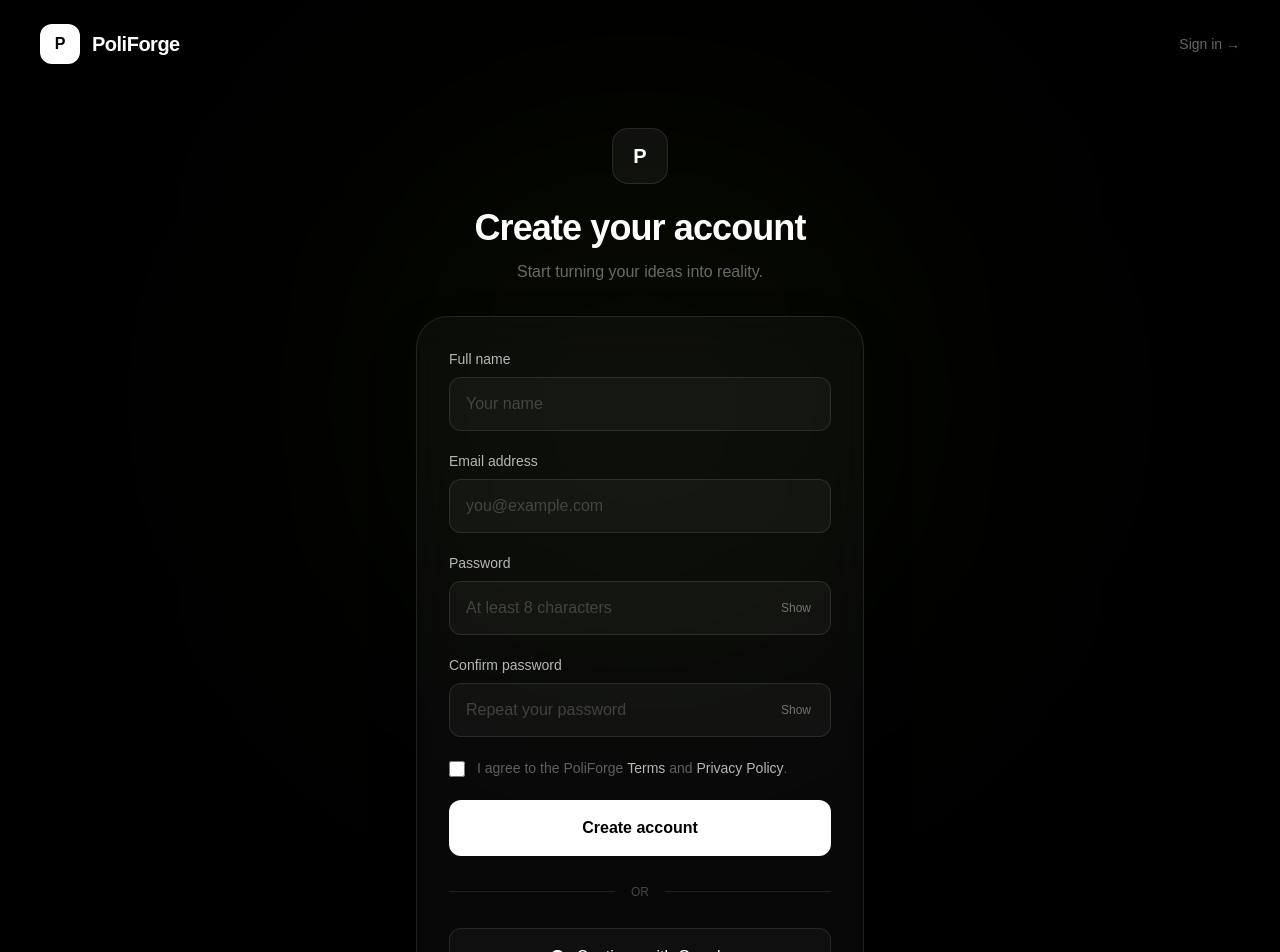
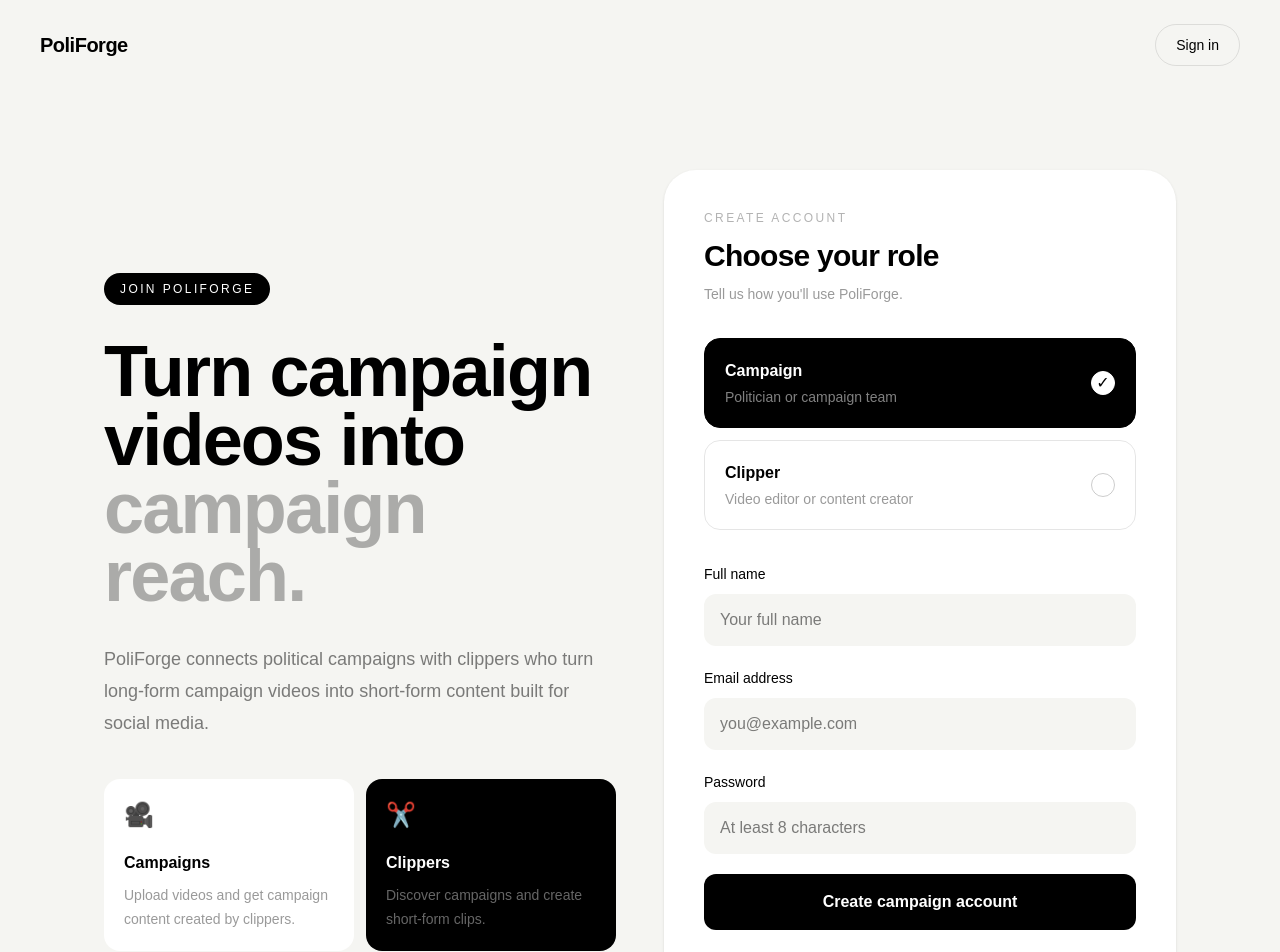
Before and after one commit to stephenmuriuki632-png/poliforge, a Next.js app: page /signup in a window 1280 px wide. Shown: the top 952 px of the page. Built offline with nearby package versions, Linux system fonts and the light colour scheme.

Commit message:
lUpdate signup with campaign and clipper roles

```diff
--- a/app/signup/page.tsx
+++ b/app/signup/page.tsx
@@ -1,282 +1,234 @@
 "use client";
 
 import Link from "next/link";
-import { FormEvent, useState } from "react";
+import { useState } from "react";
 
 export default function SignupPage() {
-  const [name, setName] = useState("");
-  const [email, setEmail] = useState("");
-  const [password, setPassword] = useState("");
-  const [confirmPassword, setConfirmPassword] = useState("");
-  const [showPassword, setShowPassword] = useState(false);
-  const [showConfirm, setShowConfirm] = useState(false);
-  const [loading, setLoading] = useState(false);
-  const [error, setError] = useState("");
-
-  const handleSubmit = async (e: FormEvent<HTMLFormElement>) => {
-    e.preventDefault();
-    setError("");
-
-    if (password !== confirmPassword) {
-      setError("Passwords do not match.");
-      return;
-    }
-
-    if (password.length < 8) {
-      setError("Password must be at least 8 characters.");
-      return;
-    }
-
-    setLoading(true);
-
-    // Authentication will be connected later.
-    await new Promise((resolve) => setTimeout(resolve, 800));
-
-    setLoading(false);
-  };
+  const [role, setRole] = useState<"campaign" | "clipper">("campaign");
 
   return (
-    <main className="min-h-screen bg-black text-white">
-      {/* Background glow */}
-      <div className="pointer-events-none fixed left-1/2 top-1/2 h-[500px] w-[500px] -translate-x-1/2 -translate-y-1/2 rounded-full bg-lime-400/[0.06] blur-[140px]" />
-
-      <div className="relative z-10 flex min-h-screen flex-col">
-
-        {/* Header */}
-        <header className="flex items-center justify-between px-6 py-6 md:px-10">
-          <Link href="/" className="flex items-center gap-3">
-            <div className="flex h-10 w-10 items-center justify-center rounded-xl bg-white font-black text-black">
-              P
-            </div>
-
-            <span className="text-xl font-bold tracking-tight">
+    <main className="min-h-screen bg-[#f5f5f2] text-black">
+      <header className="flex items-center justify-between px-6 py-6 sm:px-10">
+        <Link href="/" className="text-xl font-bold tracking-tight">
           PoliForge
-            </span>
         </Link>
 
         <Link
           href="/login"
-            className="text-sm text-white/40 transition hover:text-white"
+          className="rounded-full border border-black/10 px-5 py-2.5 text-sm transition hover:bg-black hover:text-white"
         >
-            Sign in →
+          Sign in
         </Link>
       </header>
 
-        {/* Signup */}
-        <div className="flex flex-1 items-center justify-center px-6 py-10">
-          <div className="w-full max-w-md">
+      <div className="mx-auto grid max-w-6xl gap-12 px-6 py-10 sm:px-10 lg:grid-cols-2 lg:items-center lg:py-20">
+        {/* Left */}
+        <section>
+          <span className="inline-flex rounded-full bg-black px-4 py-2 text-xs font-medium uppercase tracking-[0.2em] text-white">
+            Join PoliForge
+          </span>
 
-            {/* Heading */}
-            <div className="mb-8 text-center">
-              <div className="mx-auto mb-6 flex h-14 w-14 items-center justify-center rounded-2xl border border-white/10 bg-white/[0.05] text-xl font-black">
-                P
-              </div>
-
-              <h1 className="text-4xl font-bold tracking-tight">
-                Create your account
+          <h1 className="mt-8 text-5xl font-bold leading-[0.95] tracking-tight sm:text-7xl">
+            Turn campaign
+            <br />
+            videos into
+            <br />
+            <span className="text-black/30">campaign reach.</span>
           </h1>
 
-              <p className="mt-3 text-white/40">
-                Start turning your ideas into reality.
+          <p className="mt-8 max-w-lg text-lg leading-8 text-black/50">
+            PoliForge connects political campaigns with clippers who
+            turn long-form campaign videos into short-form content
+            built for social media.
+          </p>
+
+          <div className="mt-10 grid max-w-lg gap-3 sm:grid-cols-2">
+            <div className="rounded-2xl bg-white p-5">
+              <div className="text-2xl">🎥</div>
+
+              <h3 className="mt-5 font-semibold">
+                Campaigns
+              </h3>
+
+              <p className="mt-2 text-sm leading-6 text-black/40">
+                Upload videos and get campaign content created by
+                clippers.
               </p>
             </div>
 
-            {/* Card */}
-            <div className="rounded-[2rem] border border-white/10 bg-white/[0.03] p-6 shadow-2xl shadow-black/50 backdrop-blur-xl md:p-8">
+            <div className="rounded-2xl bg-black p-5 text-white">
+              <div className="text-2xl">✂️</div>
 
-              <form onSubmit={handleSubmit} className="space-y-5">
+              <h3 className="mt-5 font-semibold">
+                Clippers
+              </h3>
 
-                {/* Name */}
+              <p className="mt-2 text-sm leading-6 text-white/40">
+                Discover campaigns and create short-form clips.
+              </p>
+            </div>
+          </div>
+        </section>
+
+        {/* Signup card */}
+        <section className="rounded-[2rem] bg-white p-7 shadow-sm sm:p-10">
           <div>
-                  <label
-                    htmlFor="name"
-                    className="mb-2 block text-sm font-medium text-white/70"
+            <p className="text-xs font-medium uppercase tracking-[0.2em] text-black/30">
+              Create account
+            </p>
+
+            <h2 className="mt-3 text-3xl font-bold tracking-tight">
+              Choose your role
+            </h2>
+
+            <p className="mt-2 text-sm leading-6 text-black/40">
+              Tell us how you'll use PoliForge.
+            </p>
+          </div>
+
+          {/* Role selection */}
+          <div className="mt-8 grid gap-3">
+            <button
+              type="button"
+              onClick={() => setRole("campaign")}
+              className={`rounded-2xl border p-5 text-left transition ${
+                role === "campaign"
+                  ? "border-black bg-black text-white"
+                  : "border-black/10 hover:border-black/30"
+              }`}
             >
+              <div className="flex items-center justify-between">
+                <div>
+                  <p className="font-semibold">
+                    Campaign
+                  </p>
+
+                  <p
+                    className={`mt-1 text-sm ${
+                      role === "campaign"
+                        ? "text-white/50"
+                        : "text-black/40"
+                    }`}
+                  >
+                    Politician or campaign team
+                  </p>
+                </div>
+
+                <div
+                  className={`flex h-6 w-6 items-center justify-center rounded-full border ${
+                    role === "campaign"
+                      ? "border-white bg-white text-black"
+                      : "border-black/20"
+                  }`}
+                >
+                  {role === "campaign" && "✓"}
+                </div>
+              </div>
+            </button>
+
+            <button
+              type="button"
+              onClick={() => setRole("clipper")}
+              className={`rounded-2xl border p-5 text-left transition ${
+                role === "clipper"
+                  ? "border-black bg-black text-white"
+                  : "border-black/10 hover:border-black/30"
+              }`}
+            >
+              <div className="flex items-center justify-between">
+                <div>
+                  <p className="font-semibold">
+                    Clipper
+                  </p>
+
+                  <p
+                    className={`mt-1 text-sm ${
+                      role === "clipper"
+                        ? "text-white/50"
+                        : "text-black/40"
+                    }`}
+                  >
+                    Video editor or content creator
+                  </p>
+                </div>
+
+                <div
+                  className={`flex h-6 w-6 items-center justify-center rounded-full border ${
+                    role === "clipper"
+                      ? "border-white bg-white text-black"
+                      : "border-black/20"
+                  }`}
+                >
+                  {role === "clipper" && "✓"}
+                </div>
+              </div>
+            </button>
+          </div>
+
+          {/* Form */}
+          <form className="mt-8 space-y-5">
+            <div>
+              <label className="text-sm font-medium">
                 Full name
               </label>
 
               <input
-                    id="name"
                 type="text"
-                    required
-                    value={name}
-                    onChange={(e) => setName(e.target.value)}
-                    placeholder="Your name"
-                    autoComplete="name"
-                    className="w-full rounded-xl border border-white/10 bg-white/[0.04] px-4 py-3.5 text-white outline-none transition placeholder:text-white/20 focus:border-lime-400/50 focus:bg-white/[0.06]"
+                placeholder="Your full name"
+                className="mt-2 w-full rounded-xl bg-[#f5f5f2] px-4 py-3.5 outline-none transition focus:ring-2 focus:ring-black/10"
               />
             </div>
 
-                {/* Email */}
             <div>
-                  <label
-                    htmlFor="email"
-                    className="mb-2 block text-sm font-medium text-white/70"
-                  >
+              <label className="text-sm font-medium">
                 Email address
               </label>
 
               <input
-                    id="email"
                 type="email"
-                    required
-                    value={email}
-                    onChange={(e) => setEmail(e.target.value)}
                 placeholder="you@example.com"
-                    autoComplete="email"
-                    className="w-full rounded-xl border border-white/10 bg-white/[0.04] px-4 py-3.5 text-white outline-none transition placeholder:text-white/20 focus:border-lime-400/50 focus:bg-white/[0.06]"
+                className="mt-2 w-full rounded-xl bg-[#f5f5f2] px-4 py-3.5 outline-none transition focus:ring-2 focus:ring-black/10"
               />
             </div>
 
-                {/* Password */}
             <div>
-                  <label
-                    htmlFor="password"
-                    className="mb-2 block text-sm font-medium text-white/70"
-                  >
+              <label className="text-sm font-medium">
                 Password
               </label>
 
-                  <div className="relative">
               <input
-                      id="password"
-                      type={showPassword ? "text" : "password"}
-                      required
-                      minLength={8}
-                      value={password}
-                      onChange={(e) => setPassword(e.target.value)}
+                type="password"
                 placeholder="At least 8 characters"
-                      autoComplete="new-password"
-                      className="w-full rounded-xl border border-white/10 bg-white/[0.04] px-4 py-3.5 pr-20 text-white outline-none transition placeholder:text-white/20 focus:border-lime-400/50 focus:bg-white/[0.06]"
+                className="mt-2 w-full rounded-xl bg-[#f5f5f2] px-4 py-3.5 outline-none transition focus:ring-2 focus:ring-black/10"
               />
+            </div>
 
             <button
-                      type="button"
-                      onClick={() => setShowPassword(!showPassword)}
-                      className="absolute right-3 top-1/2 -translate-y-1/2 rounded-lg px-2 py-1 text-xs text-white/40 transition hover:text-white"
+              type="submit"
+              className="w-full rounded-xl bg-black py-4 font-semibold text-white transition hover:bg-black/80"
             >
-                      {showPassword ? "Hide" : "Show"}
-                    </button>
-                  </div>
-                </div>
-
-                {/* Confirm password */}
-                <div>
-                  <label
-                    htmlFor="confirmPassword"
-                    className="mb-2 block text-sm font-medium text-white/70"
-                  >
-                    Confirm password
-                  </label>
-
-                  <div className="relative">
-                    <input
-                      id="confirmPassword"
-                      type={showConfirm ? "text" : "password"}
-                      required
-                      value={confirmPassword}
-                      onChange={(e) => setConfirmPassword(e.target.value)}
-                      placeholder="Repeat your password"
-                      autoComplete="new-password"
-                      className="w-full rounded-xl border border-white/10 bg-white/[0.04] px-4 py-3.5 pr-20 text-white outline-none transition placeholder:text-white/20 focus:border-lime-400/50 focus:bg-white/[0.06]"
-                    />
-
-                    <button
-                      type="button"
-                      onClick={() => setShowConfirm(!showConfirm)}
-                      className="absolute right-3 top-1/2 -translate-y-1/2 rounded-lg px-2 py-1 text-xs text-white/40 transition hover:text-white"
-                    >
-                      {showConfirm ? "Hide" : "Show"}
-                    </button>
-                  </div>
-                </div>
-
-                {/* Error */}
-                {error && (
-                  <div className="rounded-xl border border-red-400/20 bg-red-400/5 px-4 py-3 text-sm text-red-300">
-                    {error}
-                  </div>
-                )}
-
-                {/* Terms */}
-                <label className="flex cursor-pointer items-start gap-3 text-sm leading-relaxed text-white/35">
-                  <input
-                    type="checkbox"
-                    required
-                    className="mt-1 h-4 w-4 rounded border-white/20 bg-white/5 accent-lime-400"
-                  />
-
-                  <span>
-                    I agree to the PoliForge{" "}
-                    <button
-                      type="button"
-                      className="text-white/70 hover:text-lime-300"
-                    >
-                      Terms
-                    </button>{" "}
-                    and{" "}
-                    <button
-                      type="button"
-                      className="text-white/70 hover:text-lime-300"
-                    >
-                      Privacy Policy
-                    </button>
-                    .
-                  </span>
-                </label>
-
-                {/* Create account */}
-                <button
-                  type="submit"
-                  disabled={loading}
-                  className="w-full rounded-xl bg-white py-4 font-semibold text-black transition hover:bg-lime-300 disabled:cursor-not-allowed disabled:opacity-50"
-                >
-                  {loading ? "Creating account..." : "Create account"}
+              Create{" "}
+              {role === "campaign"
+                ? "campaign account"
+                : "clipper account"}
             </button>
           </form>
 
-              {/* Divider */}
-              <div className="my-7 flex items-center gap-4">
-                <div className="h-px flex-1 bg-white/10" />
+          <p className="mt-6 text-center text-xs leading-5 text-black/30">
+            By creating an account, you agree to PoliForge's terms
+            and privacy policy.
+          </p>
 
-                <span className="text-xs text-white/25">
-                  OR
-                </span>
-
-                <div className="h-px flex-1 bg-white/10" />
-              </div>
-
-              {/* Google */}
-              <button
-                type="button"
-                className="flex w-full items-center justify-center gap-3 rounded-xl border border-white/10 bg-white/[0.03] py-3.5 font-medium transition hover:bg-white/[0.07]"
-              >
-                <span className="text-lg font-bold">
-                  G
-                </span>
-
-                Continue with Google
-              </button>
-            </div>
-
-            {/* Login */}
-            <p className="mt-8 text-center text-sm text-white/35">
+          <p className="mt-5 text-center text-sm text-black/40">
             Already have an account?{" "}
-
             <Link
               href="/login"
-                className="font-medium text-white transition hover:text-lime-300"
+              className="font-medium text-black hover:underline"
             >
               Sign in
             </Link>
           </p>
-          </div>
-        </div>
-
-        {/* Footer */}
-        <footer className="px-6 py-6 text-center text-xs text-white/20">
-          © {new Date().getFullYear()} PoliForge. All rights reserved.
-        </footer>
+        </section>
       </div>
     </main>
   );
```
Lines whose indentation alone changed are shown as unchanged.
